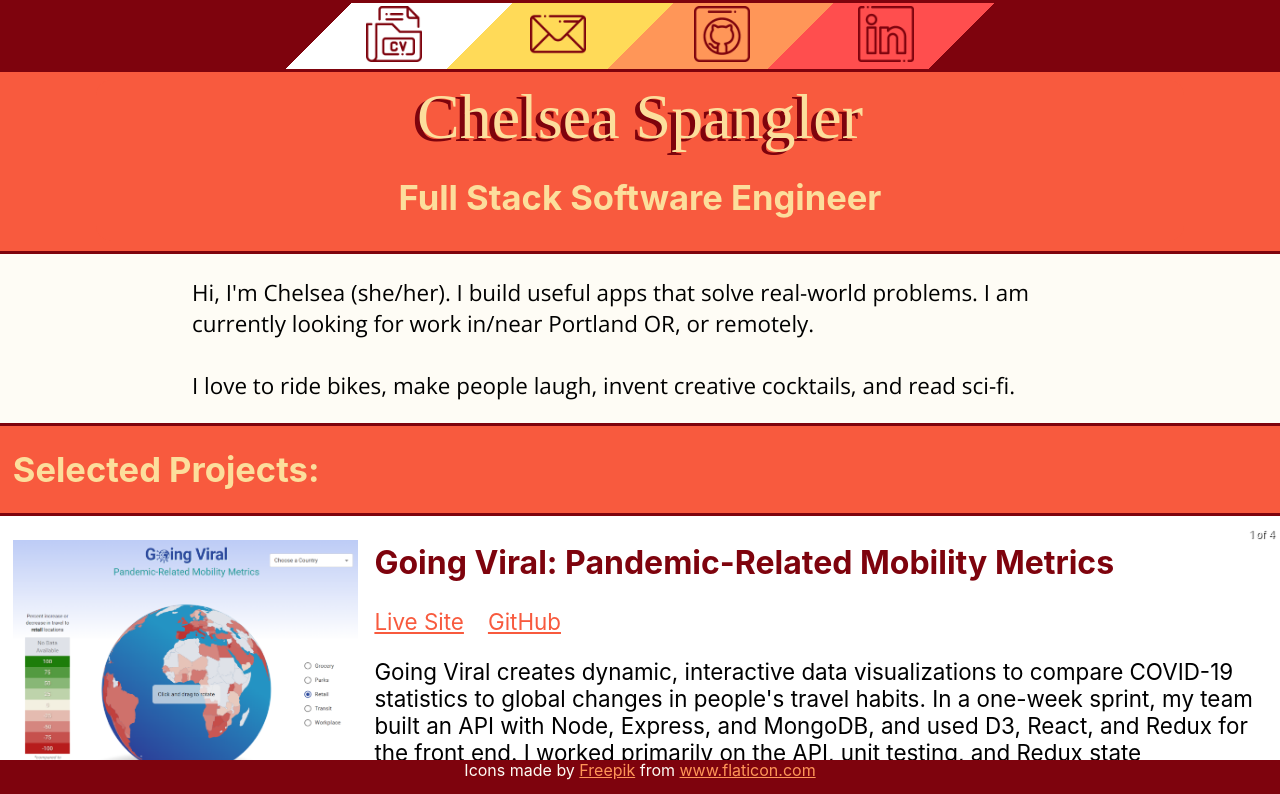
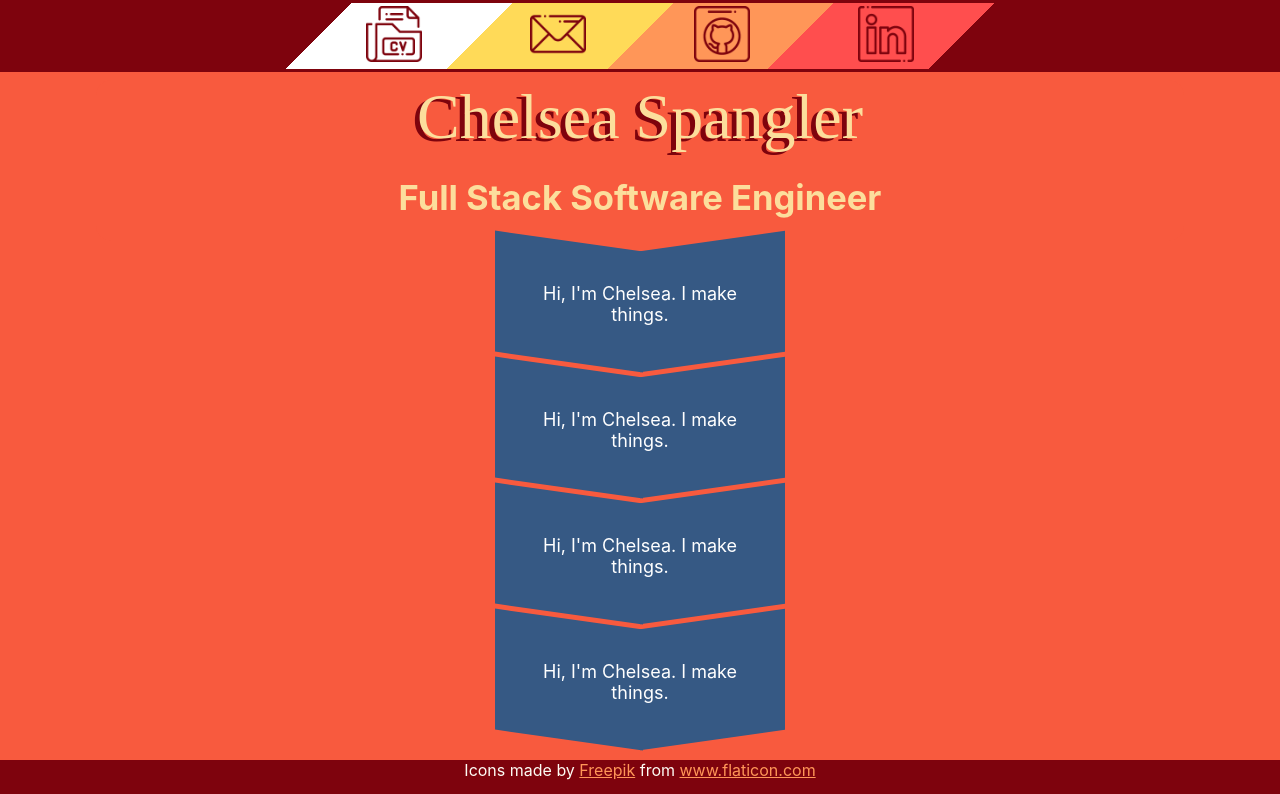
Before and after one commit to CNSpangler/portfolio, a React (Create React App) app: page / in a window 1280 px wide. Shown: the top 794 px of the page. Built offline with nearby package versions, Linux system fonts and the light colour scheme; a web font is replaced by a local one.

Commit message:
chevrons added

```diff
--- a/src/components/App/App.css
+++ b/src/components/App/App.css
@@ -17,6 +17,7 @@ html {
   height: 4.5rem;
   border: solid 3px #7E030D;
   background: linear-gradient(135deg, #7E030D 26%, white 26% 38%, #FFDA58 38% 50%, #FF9658 50% 62%, #FF4E4E 62% 74%, #7E030D 74% 100%);
+  z-index: 4;
 }
 
 .links {
@@ -60,6 +61,62 @@ h1 {
   font-weight: bold;
   text-align: center;
   color: #fcde9c;
+}
+
+.chevron:first-child {
+  margin-top: 20px;
+}
+
+.chevron {
+position: relative;
+text-align: center;
+padding: 12px 0;
+width: 290px;
+margin: 0 auto;
+margin-bottom: 5px;
+color: #fff;
+}
+
+.chevron:before {
+content: '';
+position: absolute;
+top: 0;
+left: 0;
+height: 100%;
+width: 51%;
+-webkit-transform: skew(0deg, 8deg);
+-moz-transform: skew(0deg, 8deg);
+-ms-transform: skew(0deg, 8deg);
+-o-transform: skew(0deg, 8deg);
+transform: skew(0deg, 8deg);
+background-color: #365984;
+}
+
+.chevron:after {
+content: '';
+position: absolute;
+top: 0;
+right: 0;
+height: 100%;
+width: 50%;
+-webkit-transform: skew(0deg, -8deg);
+-moz-transform: skew(0deg, -8deg);
+-ms-transform: skew(0deg, -8deg);
+-o-transform: skew(0deg, -8deg);
+transform: skew(0deg, -8deg);
+background-color: rgb(54, 89, 132);
+}
+
+.chevron .chevron-inner{
+position: relative;
+z-index: 2;
+padding: 30px 20px 20px;
+margin-bottom: 5px;
+font-size: 18px;
+}
+
+.chevron-content{
+padding: 0 10px;
 }
 
 #about {
--- a/src/components/Home/Home.js
+++ b/src/components/Home/Home.js
@@ -28,9 +28,33 @@ export default class Home extends Component {
           <h1 className="title">Full Stack Software Engineer</h1>
         </div>
 
-        <div id="about" >
+        <div class="chevron">
+          <div class="chevron-inner">
+            <div class="chevron-content">Hi, I'm Chelsea. I make things.</div>
+          </div>
+        </div>
+
+        <div class="chevron">
+          <div class="chevron-inner">
+            <div class="chevron-content">Hi, I'm Chelsea. I make things.</div>
+          </div>
+        </div>
+
+        <div class="chevron">
+          <div class="chevron-inner">
+            <div class="chevron-content">Hi, I'm Chelsea. I make things.</div>
+          </div>
+        </div>
+
+        <div class="chevron">
+          <div class="chevron-inner">
+            <div class="chevron-content">Hi, I'm Chelsea. I make things.</div>
+          </div>
+        </div>
+
+        {/* <div id="about" >
           <p className="info">Hi, I'm Chelsea (she/her). I build useful apps that solve real-world problems. I am currently looking for work in/near Portland OR, or remotely.<br /><br />I love to ride bikes, make people laugh, invent creative cocktails, and read sci-fi.</p>
-        </div>
+        </div> */}
 
         <h1 id="portfolio">Selected Projects:</h1>
         <Projects />
```
